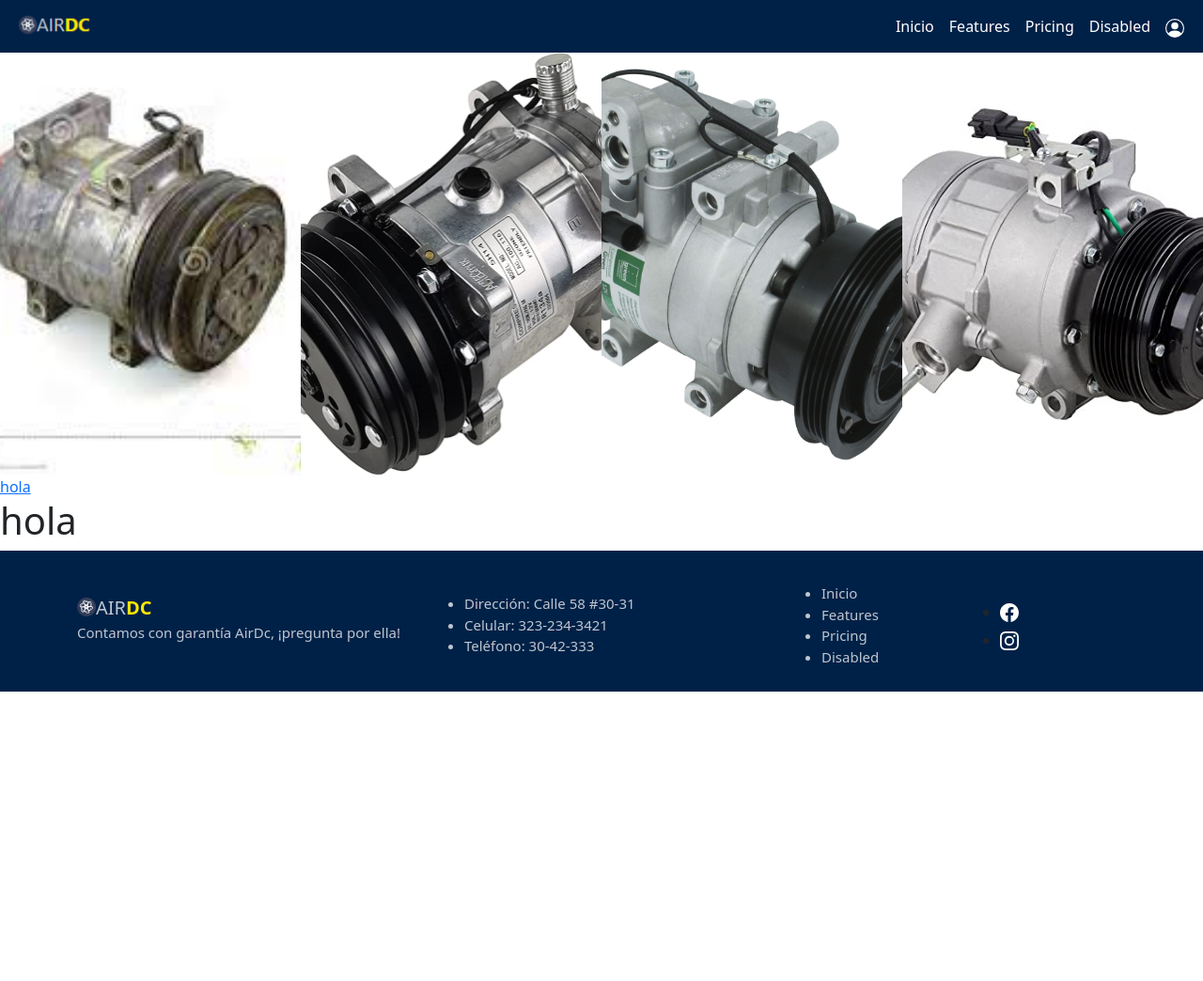
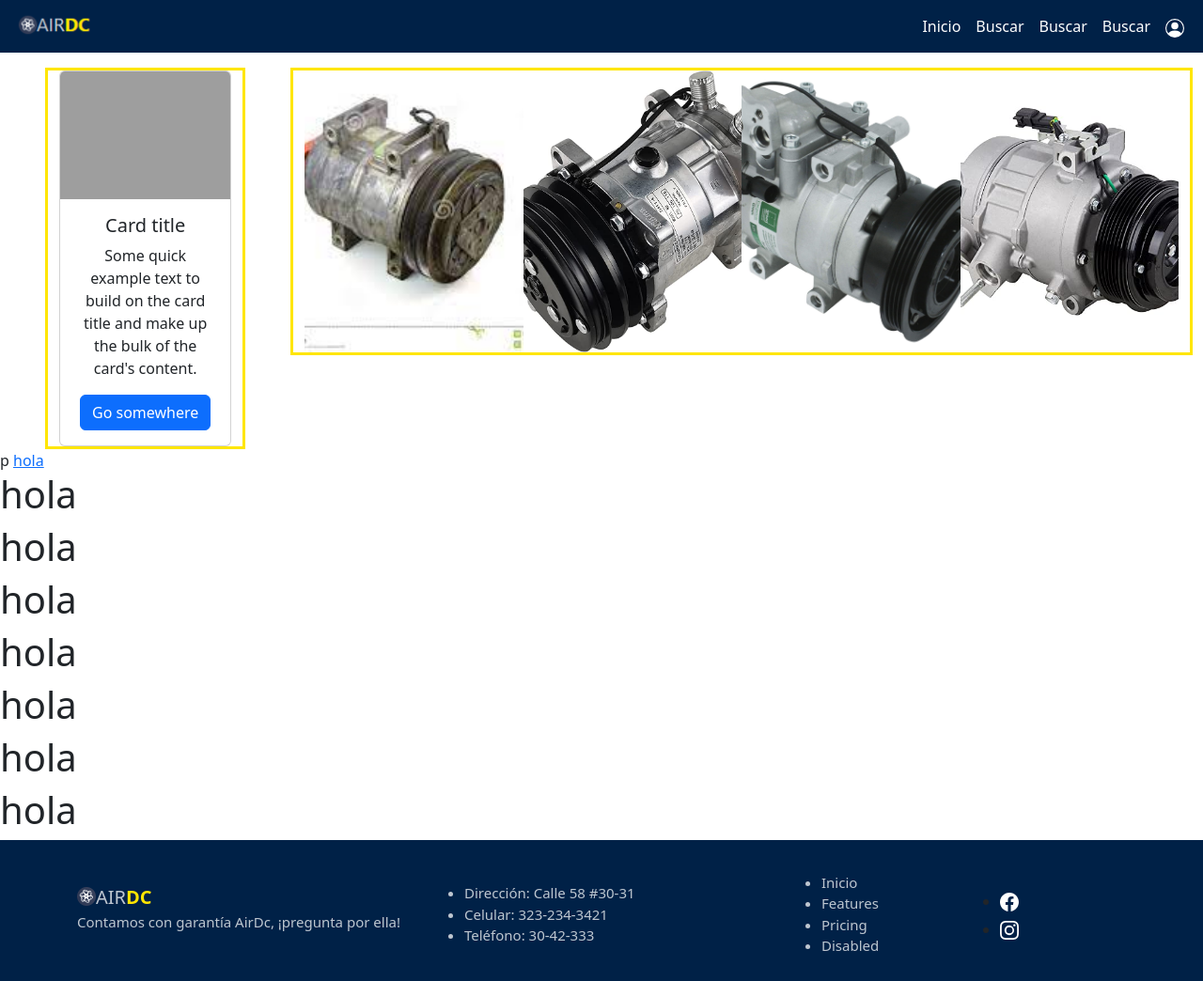
Before and after one commit to 4l4s3/Proyect_A, a Django app: page / in a window 1280 px wide. Shown: the whole page at 94% size. Before the commit the page ends 736 px from the top, so only its background shows below. Run offline with Django 4.2, Linux system fonts and the light colour scheme; some libraries are stand-ins or nearby versions; grey boxes are pictures that could not be loaded.

Commit message:
Actualización02

```diff
--- a/AirDc/static/css/estilos.css
+++ b/AirDc/static/css/estilos.css
@@ -98,16 +98,10 @@
      max-width: 18em;
    }
  }
-
- .imain{
-  display: flex;
-  align-items: center;
-  justify-content: center;
-}
 section{
   display: flex;
   width: 100%;
-  height: 450px;
+  height: 300px;
 }
 section img{
   width: 0px;
@@ -118,7 +112,7 @@ section img{
 }
 section img:hover{
   width: 400px;
-  height: 450px;
+  height: 300px;
   opacity: 1;
   filter: contrast(120%);
 }
--- a/AirDc/templates/index.html
+++ b/AirDc/templates/index.html
@@ -35,13 +35,13 @@
             <a class="nav-link" aria-current="page" href="{% url 'index' %}">Inicio</a>
           </li>
           <li class="nav-item">
-            <a class="nav-link" href="{% url 'otra' %}">Features</a>
+            <a class="nav-link" href="{% url 'otra' %}">Buscar</a>
           </li>
           <li class="nav-item">
-            <a class="nav-link" href="#">Pricing</a>
+            <a class="nav-link" href="#">Buscar</a>
           </li>
           <li class="nav-item">
-            <a class="nav-link" href="#">Disabled</a>
+            <a class="nav-link" href="#">Buscar</a>
           </li>
           <li class="nav-item ml-auto">
             <a class="nav-link" id="enlaceTarjeta" href="#">{{ iconU|safe }}</a>
@@ -74,19 +74,38 @@
        </div>
        {% endif %}
 </header>
+<div class="container-fluid text-center ">
+  <div class="row align-items-start">
+    <div class="col-sm-2 ms-5 mt-3"style="border: solid; border-color: #ffe600;" >
+      <div class="card">
+        <img src="..." class="card-img-top" alt="...">
+        <div class="card-body">
+          <h5 class="card-title">Card title</h5>
+          <p class="card-text">Some quick example text to build on the card title and make up the bulk of the card's content.</p>
+          <a href="#" class="btn btn-primary">Go somewhere</a>
+        </div>
+      </div>
+    </div>
+    <div class="col-sm-9 ms-5 mt-3" style="border: solid; border-color: #ffe600;">
+      <section>
+        <img src="{% static 'img/1.jpg' %}" alt="">
+        <img src="{% static 'img/2.jpg' %}" alt="">
+        <img src="{% static 'img/3.jpg' %}" alt="">
+        <img src="{% static 'img/4.jpg' %}" alt="Descripción de la imagen" onclick="redirigirAFacebook()">
+      </section>
+    </div>
+  </div>
+</div>p
+<script>
+  function redirigirAFacebook() {
+    window.location.href = 'https://www.facebook.com';
+  }
+</script>
 
-<div class="imain">
-  <section>
-      <img src="{% static 'img/1.jpg' %}" alt="">
-      <img src="{% static 'img/2.jpg' %}" alt="">
-      <img src="{% static 'img/3.jpg' %}" alt="">
-      <img src="{% static 'img/4.jpg' %}" alt="">
-      <a href="https://www.facebook.com/"><img src="{% static 'img/4.jpg' %}" alt=""></a>
-  </section>
-  </div>   <a href="https://www.facebook.com/">hola</a>
-  <h1>hola
+ <a href="https://www.facebook.com/">hola</a>
+  <h1>hola  </h1>
+  <h1>hola  </h1>  <h1>hola  </h1>  <h1>hola  </h1>  <h1>hola  </h1>  <h1>hola  </h1>  <h1>hola  </h1>
 
-  </h1>
 {% block content %}
 
 {% endblock %}
```
Also changed, not shown: AirDc/templates/otra.html (+27 -1 lines).
